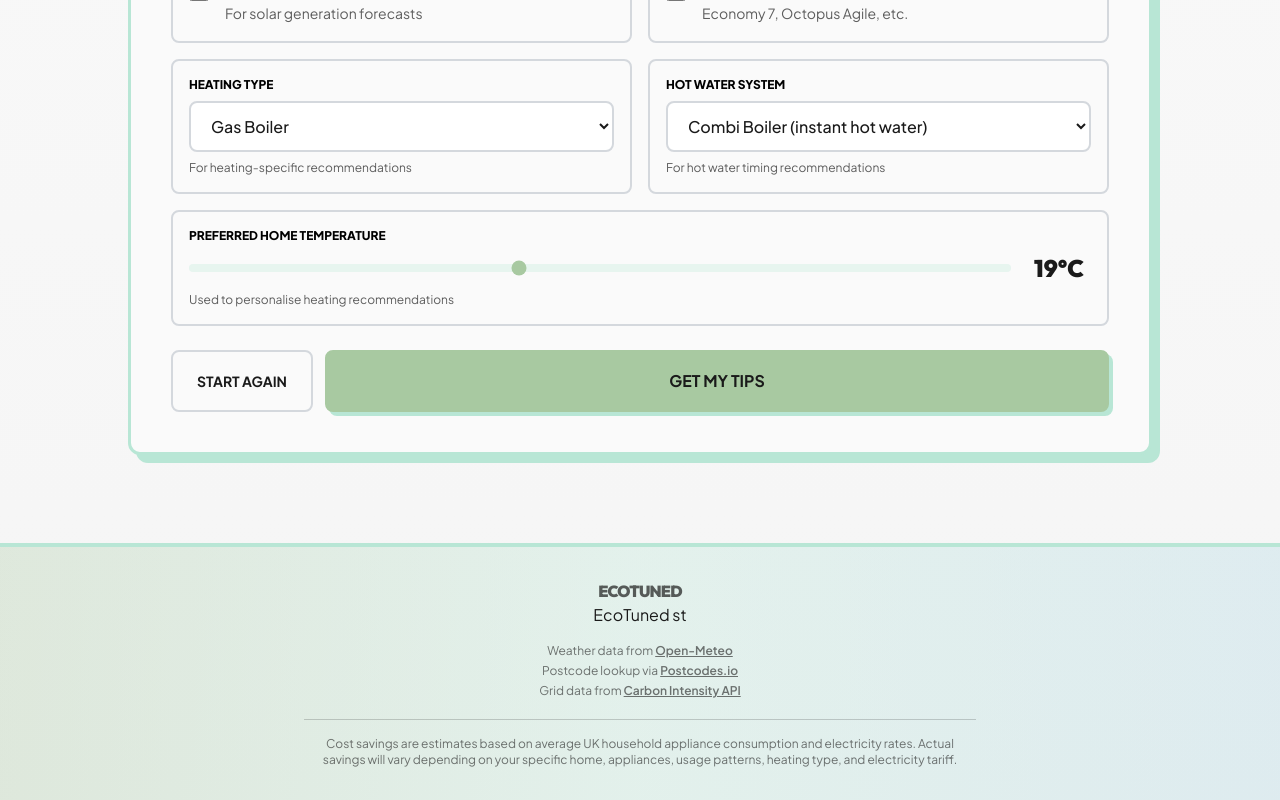
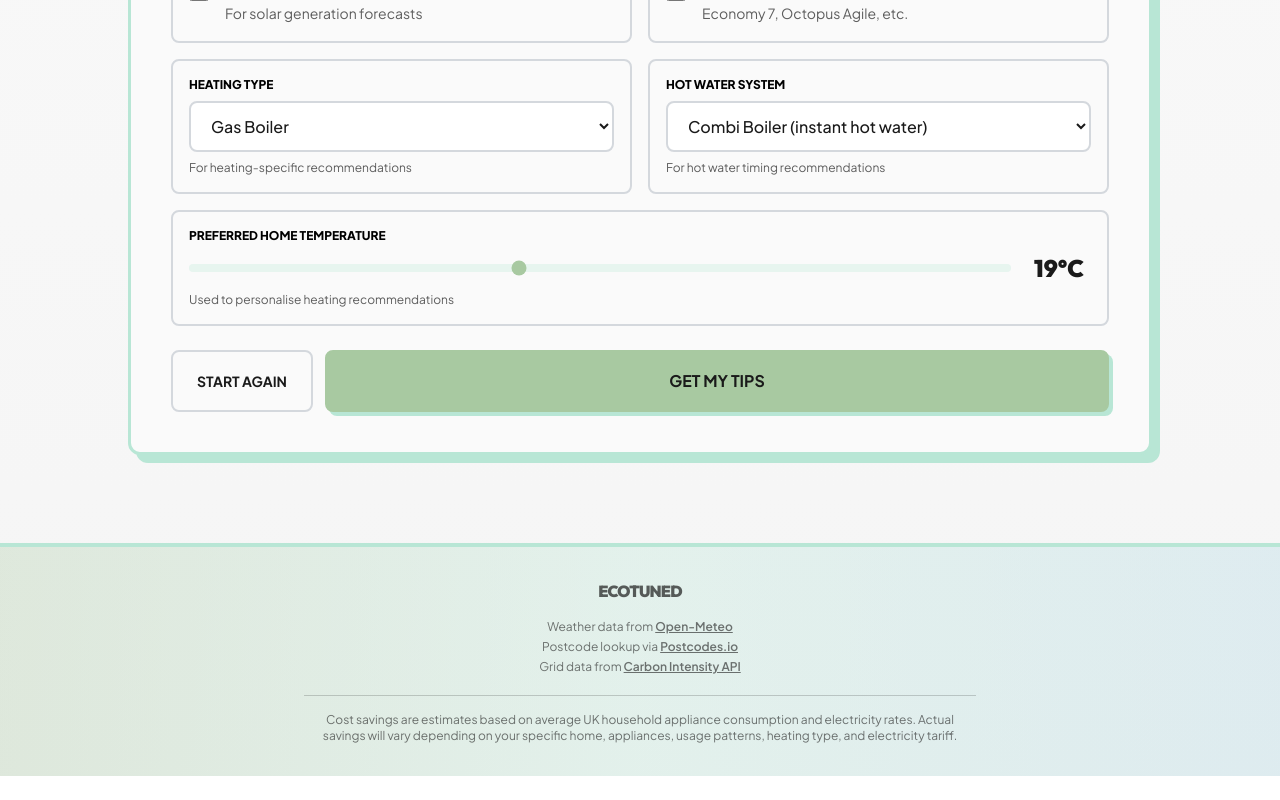
Before and after one commit to sam-keen/ecotuned, a Next.js app: page / in a window 1280 px wide. Shown: the part 644-1444 px from the top of the page. After the commit the page ends 1420 px from the top, so only its background shows below. Built offline with nearby package versions, Linux system fonts and the light colour scheme; no server answers.

Commit message:
Removed mistake in footer, better symbol to show weather variation

```diff
--- a/app/layout.tsx
+++ b/app/layout.tsx
@@ -57,7 +57,6 @@ export default function RootLayout({ children }: { children: React.ReactNode })
                 <p className="text-eco-black/70 font-display font-black tracking-tighter uppercase text-base">
                   EcoTuned
                 </p>
-                <p>EcoTuned st</p>
                 <div className="mt-4 text-eco-black/60 text-xs space-y-1 ">
                   <p>
                     Weather data from{' '}
--- a/lib/api.ts
+++ b/lib/api.ts
@@ -331,7 +331,7 @@ function processDayWeather(data: any, dateStr: string, label: string): Simplifie
   let conditionsRange: string | undefined
   if (sortedBySeverity.length > 1 && getWeatherSeverity(mostSevereCode) - getWeatherSeverity(leastSevereCode) >= 2) {
     const leastSevereCondition = getWeatherConditionFromCode(leastSevereCode)
-    conditionsRange = `${leastSevereCondition} → ${conditions}`
+    conditionsRange = `${leastSevereCondition} / ${conditions}`
   }
 
   // Find sunny periods (good solar radiation > 200 W/m²)
```
